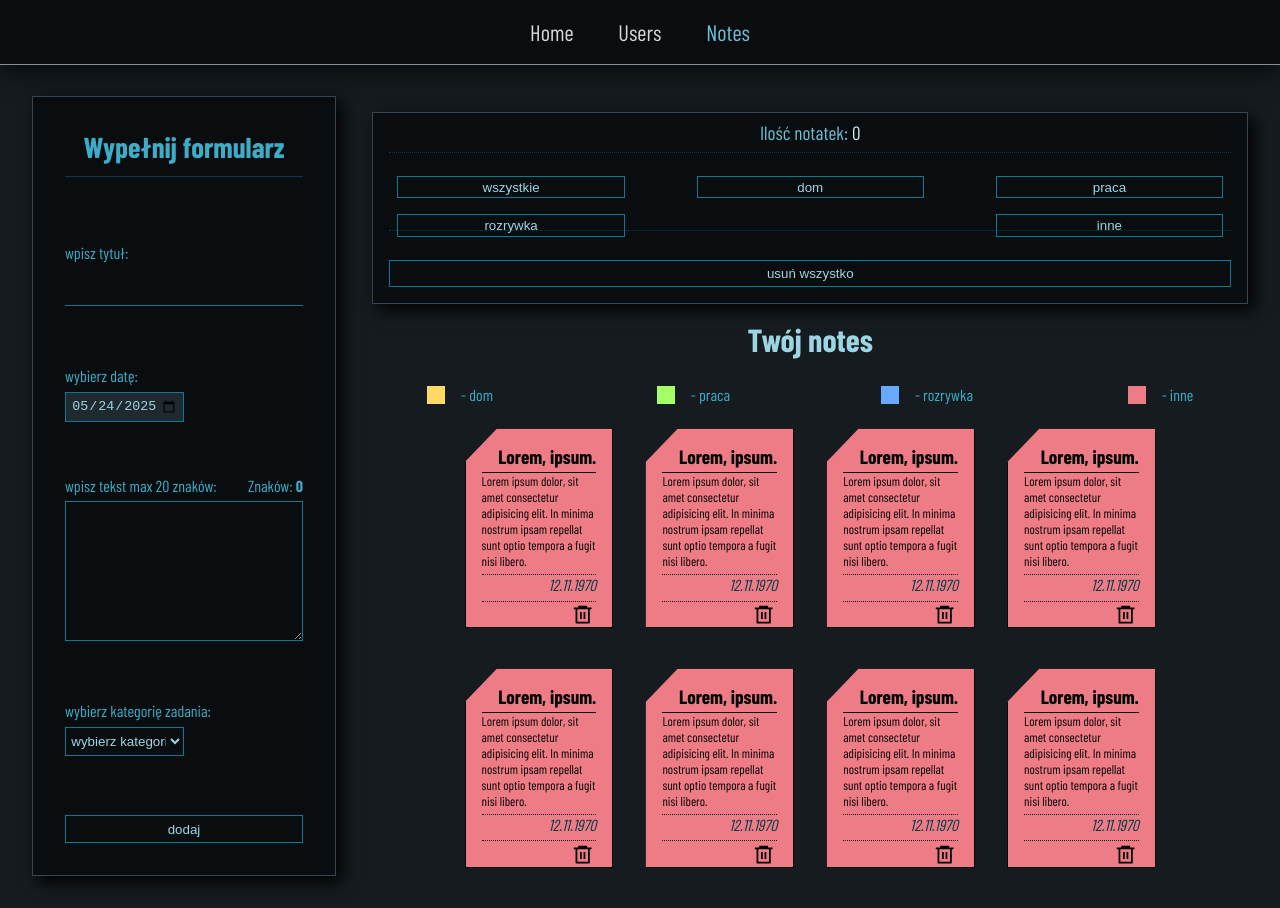
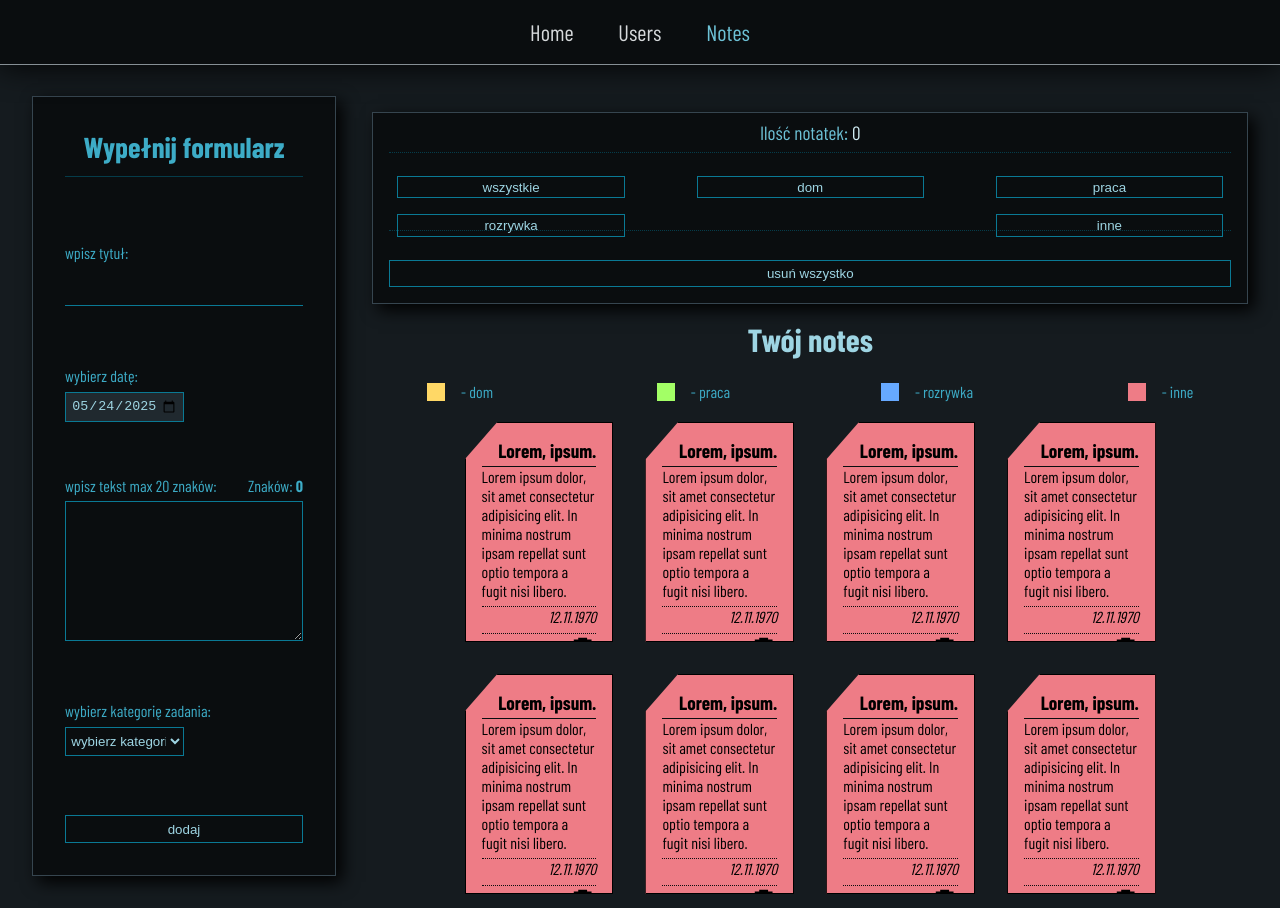
Before and after one commit to Scorpion19702022/SIMPLE_PROJECT_REACT_REDUX, a React (Vite) app: page /Notes in a window 1280 px wide. Built offline with nearby package versions, Linux system fonts and the light colour scheme; a web font is replaced by a local one.

Commit message:
added style

```diff
--- a/src/Components/Notes/Styles/NotesItem.module.css
+++ b/src/Components/Notes/Styles/NotesItem.module.css
@@ -90,11 +90,29 @@
 @media (min-width: 1200px) {
 	.card {
 		width: 17%;
-		height: 200px;
+		height: 220px;
 		clip-path: polygon(22% 0, 100% 0, 100% 100%, 0 100%, 0 17%);
 	}
 
 	.theme {
 		font-size: 1.2em;
 	}
+
+	.text {
+		font-size: 1em;
+	}
+
+	.date {
+		color: var(--color-dark11);
+	}
+
+	.bin {
+		cursor: pointer;
+		transition: all 0.3s ease-in-out;
+		color: var(--color-dark07);
+	}
+
+	.bin:hover {
+		color: var(--color-dark11);
+	}
 }
```
